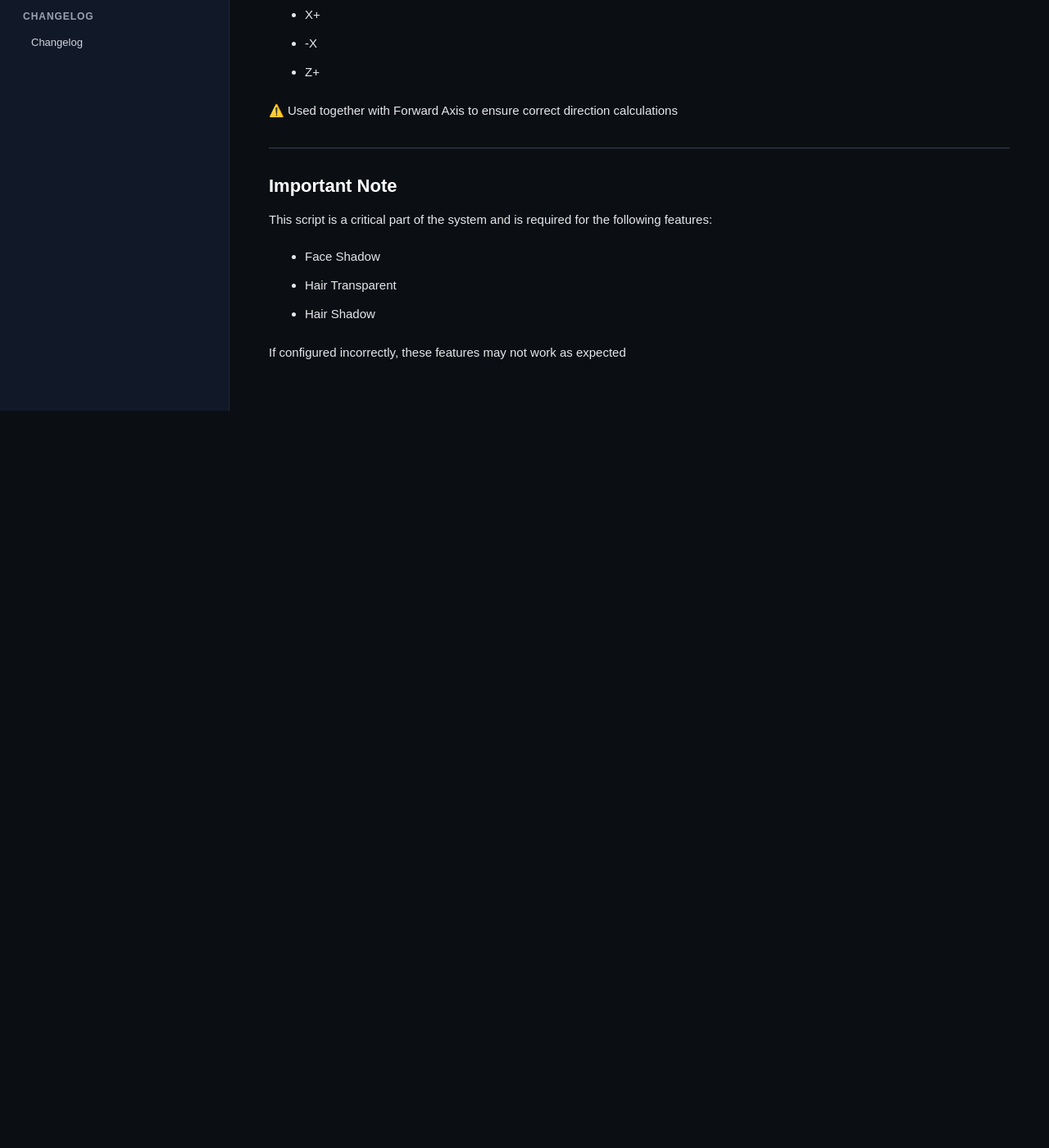
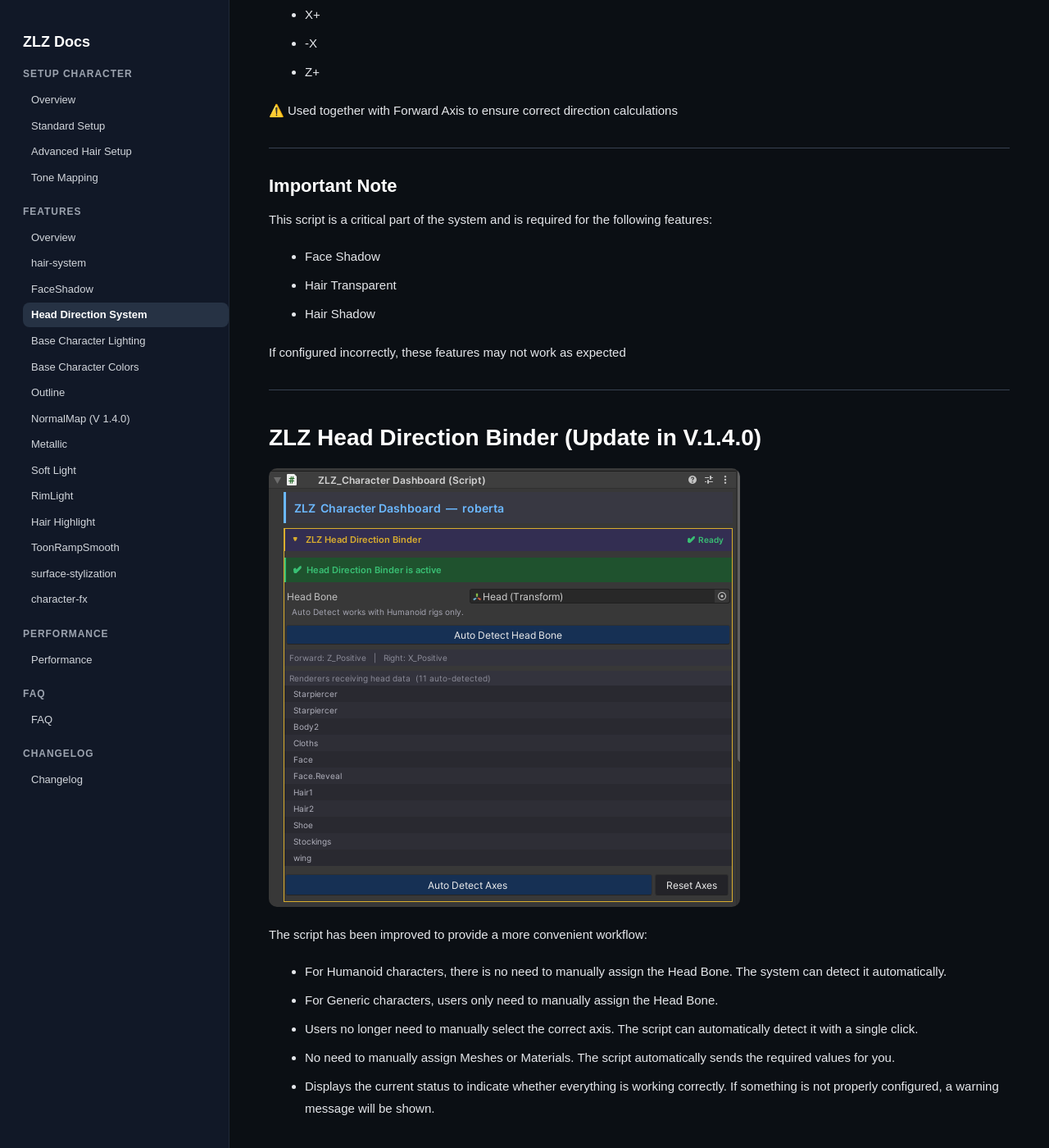
Before and after one commit to zlz-studio/zlz-studio.github.io, a Jekyll site: the page built from features/Head-Direction-System/index.md, in a window 1280 px wide and 1400 px high, scrolled down 4393 px. Shown: the whole window at 82% size. Built offline with Jekyll 4.4.1, drawn with Linux system fonts in a browser that asks for light colours; before the commit the page ends 4894 px from its top, so only the background shows below that.

Commit message:
Update index.md

```diff
--- a/features/Head-Direction-System/index.md
+++ b/features/Head-Direction-System/index.md
@@ -127,3 +127,16 @@
 - Hair Shadow
 
 If configured incorrectly, these features may not work as expected
+
+---
+
+## ZLZ Head Direction Binder (Update in V.1.4.0)
+
+![Head_DirectionBinder](../Head-Direction-System/Head_DirectionBinder.png)
+
+The script has been improved to provide a more convenient workflow:
+- For Humanoid characters, there is no need to manually assign the Head Bone. The system can detect it automatically.
+- For Generic characters, users only need to manually assign the Head Bone.
+- Users no longer need to manually select the correct axis. The script can automatically detect it with a single click.
+- No need to manually assign Meshes or Materials. The script automatically sends the required values for you.
+- Displays the current status to indicate whether everything is working correctly. If something is not properly configured, a warning message will be shown.
```
